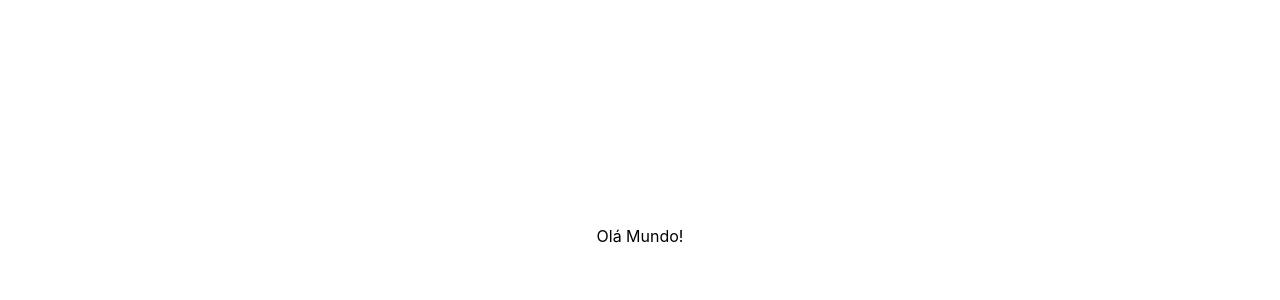
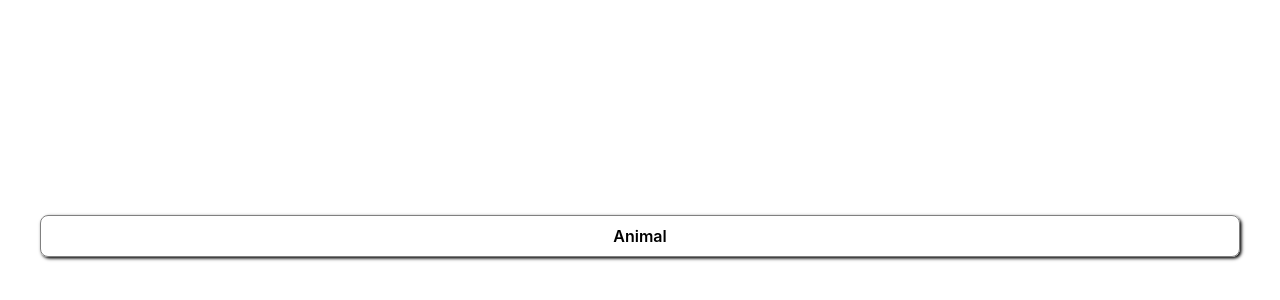
Before and after one commit to ufjf-dcc207/ufjf-dcc207-2024-3-a-atv03-SarahCristina00, a React (Vite) app: page / in a window 1280 px wide. Shown: the part 164-464 px from the top of the page. Built offline with nearby package versions, Linux system fonts and the light colour scheme.

Commit message:
Cria Elemento Animal

```diff
--- /dev/null
+++ b/src/Animal.css
@@ -0,0 +1,7 @@
+.animal{
+    border: 1px solid gray;
+    border-radius: 0.5em;
+    padding: 0.5em;
+    font-weight: 600;
+    box-shadow: 0.1em 0.1em 0.2em;
+}
--- /dev/null
+++ b/src/Animal.tsx
@@ -0,0 +1,5 @@
+import "./Animal.css";
+
+export default function Animal(){
+    return <div className="animal">Animal</div>;
+}
--- a/src/App.tsx
+++ b/src/App.tsx
@@ -1,9 +1,12 @@
+import Animal from './Animal';
 import './App.css'
+
 
 function App() {
 
 
-  return <div className = "app">Olá Mundo!</div>;
+  return <div className = "app"><Animal/>
+    </div>;
 }
 
 
```
